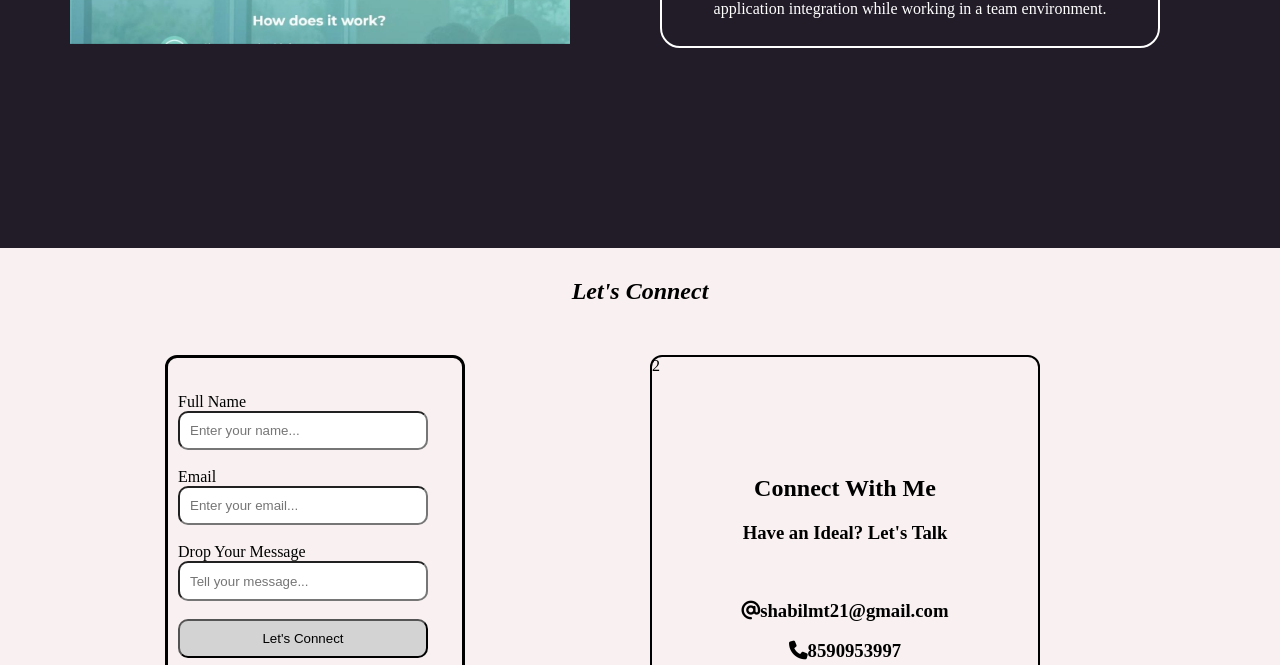
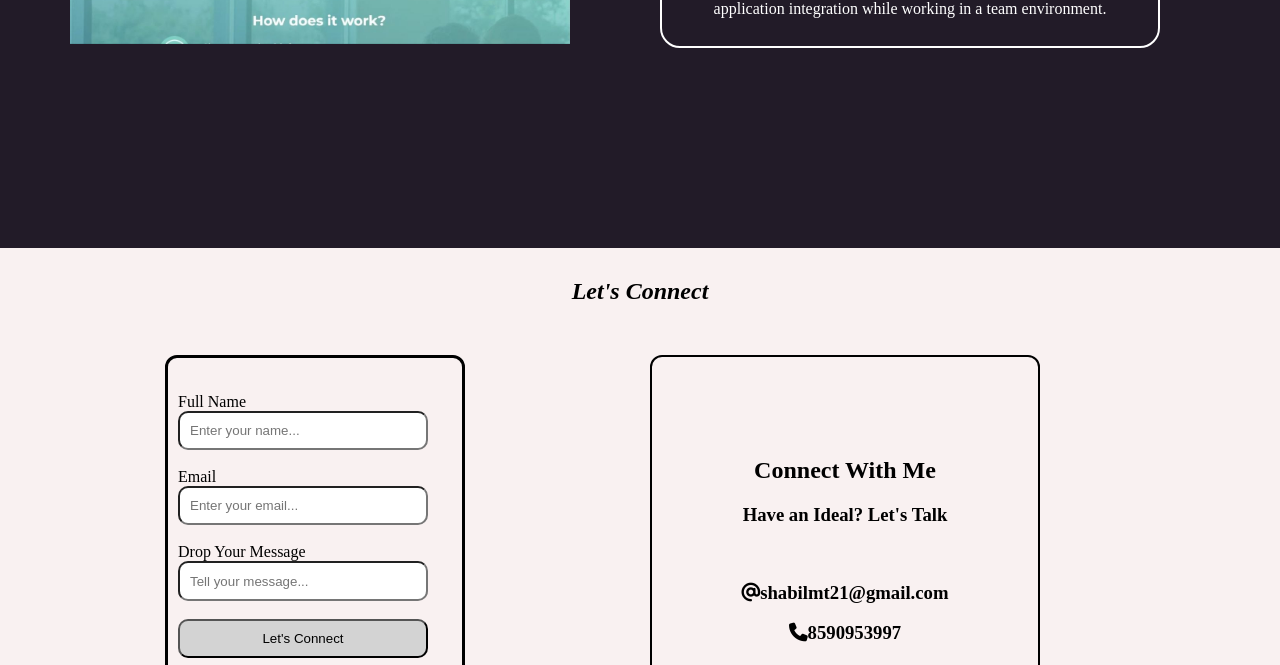
Before and after one commit to shabil10/shabil.github.io, a plain HTML site: page index.html in a window 1280 px wide. Shown: the part 2454-3119 px from the top of the page. Drawn offline with nearby package versions, Linux system fonts and the light colour scheme.

Commit message:
text change

```diff
--- a/index.html
+++ b/index.html
@@ -156,7 +156,7 @@
                         <a href="https://www.linkedin.com/in/Muhammed Shabil Mt"><i class="fa-brands fa-linkedin"></i></a>
                 </div>
             </div>
-                <div class="phonemail">2
+                <div class="phonemail">
                 <h1 class="with">Connect With Me</h1>
                 <h3 class="with1">Have an Ideal? Let's Talk</h3><br>
                 <h3 class="with1"><a href="mailto:shabil21@gmail.com"><i class="fa-solid fa-at"></i>shabilmt21@gmail.com</a></h3>
```
